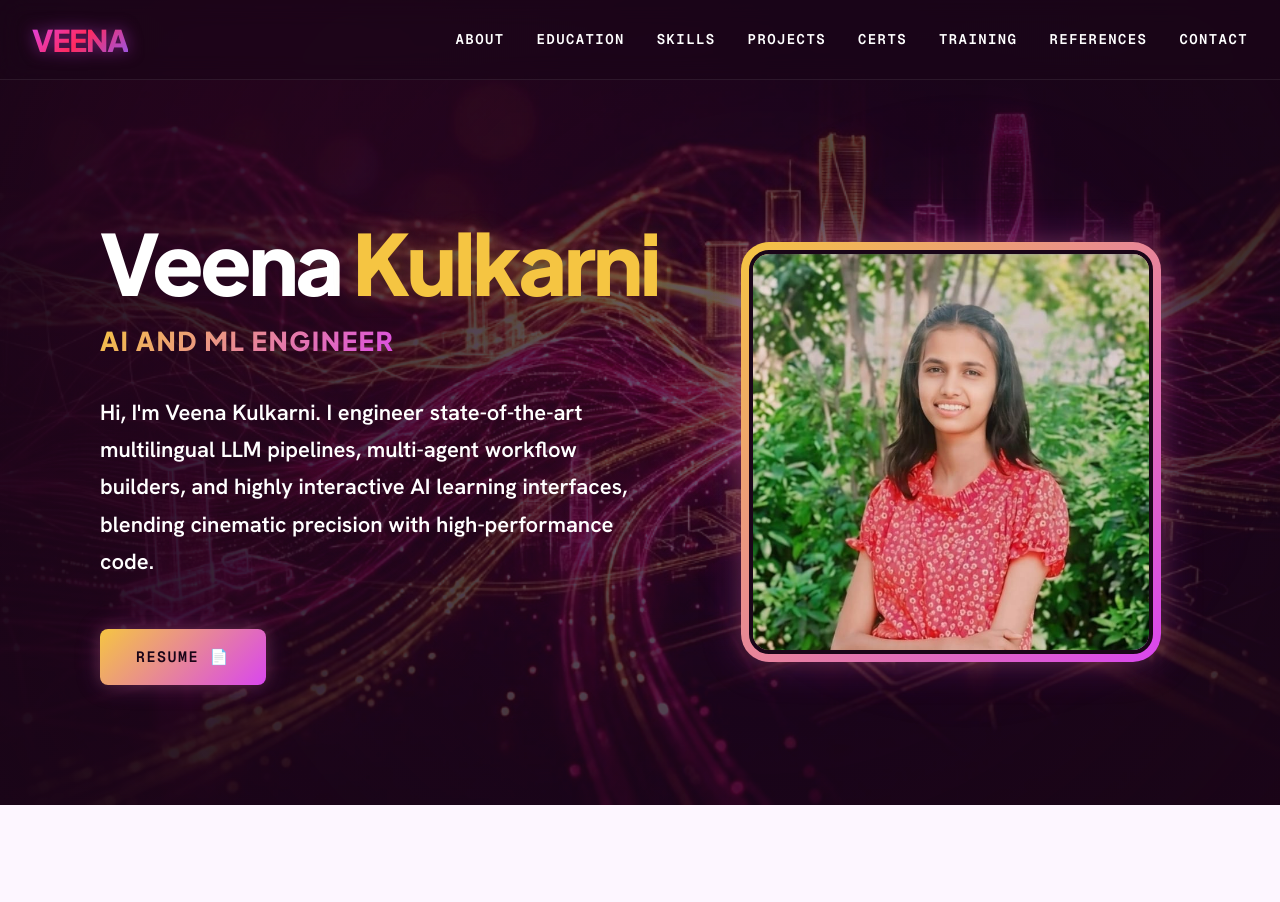
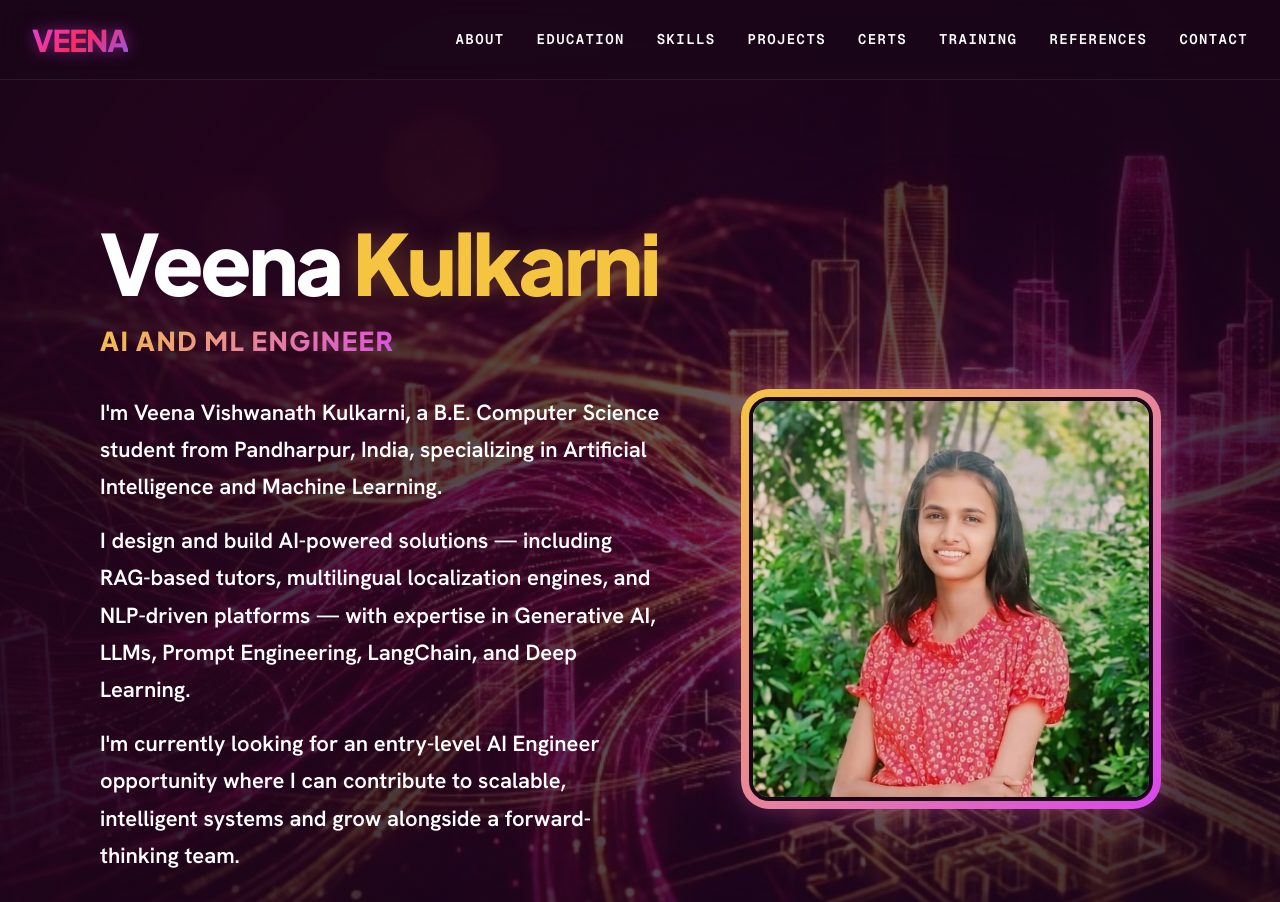
Before and after one commit to vk460/veena-kulkarni-, a React (Vite) app: page / in a window 1280 px wide. Shown: the top 902 px of the page. Built offline with nearby package versions, Linux system fonts and the light colour scheme.

Commit message:
docs: update about section profile content

```diff
--- a/src/App.jsx
+++ b/src/App.jsx
@@ -198,11 +198,17 @@ export default function App() {
               <div className="heroLeft">
                 <h1 className="heroTitle">Veena <span>Kulkarni</span></h1>
                 <h5 className="heroRole">{typingText}<span className="typingCursor">|</span></h5>
-                <p className="heroSubtitle">
-                  Hi, I'm Veena Kulkarni. I engineer state-of-the-art multilingual LLM pipelines,
-                  multi-agent workflow builders, and highly interactive AI learning interfaces,
-                  blending cinematic precision with high-performance code.
-                </p>
+                <div className="heroSubtitle">
+                  <p>
+                    I'm Veena Vishwanath Kulkarni, a B.E. Computer Science student from Pandharpur, India, specializing in Artificial Intelligence and Machine Learning.
+                  </p>
+                  <p style={{ marginTop: '16px' }}>
+                    I design and build AI-powered solutions — including RAG-based tutors, multilingual localization engines, and NLP-driven platforms — with expertise in Generative AI, LLMs, Prompt Engineering, LangChain, and Deep Learning.
+                  </p>
+                  <p style={{ marginTop: '16px' }}>
+                    I'm currently looking for an entry-level AI Engineer opportunity where I can contribute to scalable, intelligent systems and grow alongside a forward-thinking team.
+                  </p>
+                </div>
                 <div className="heroCTA">
                   <a
                     href="/veena-kulkarni-resume.pdf"
```
